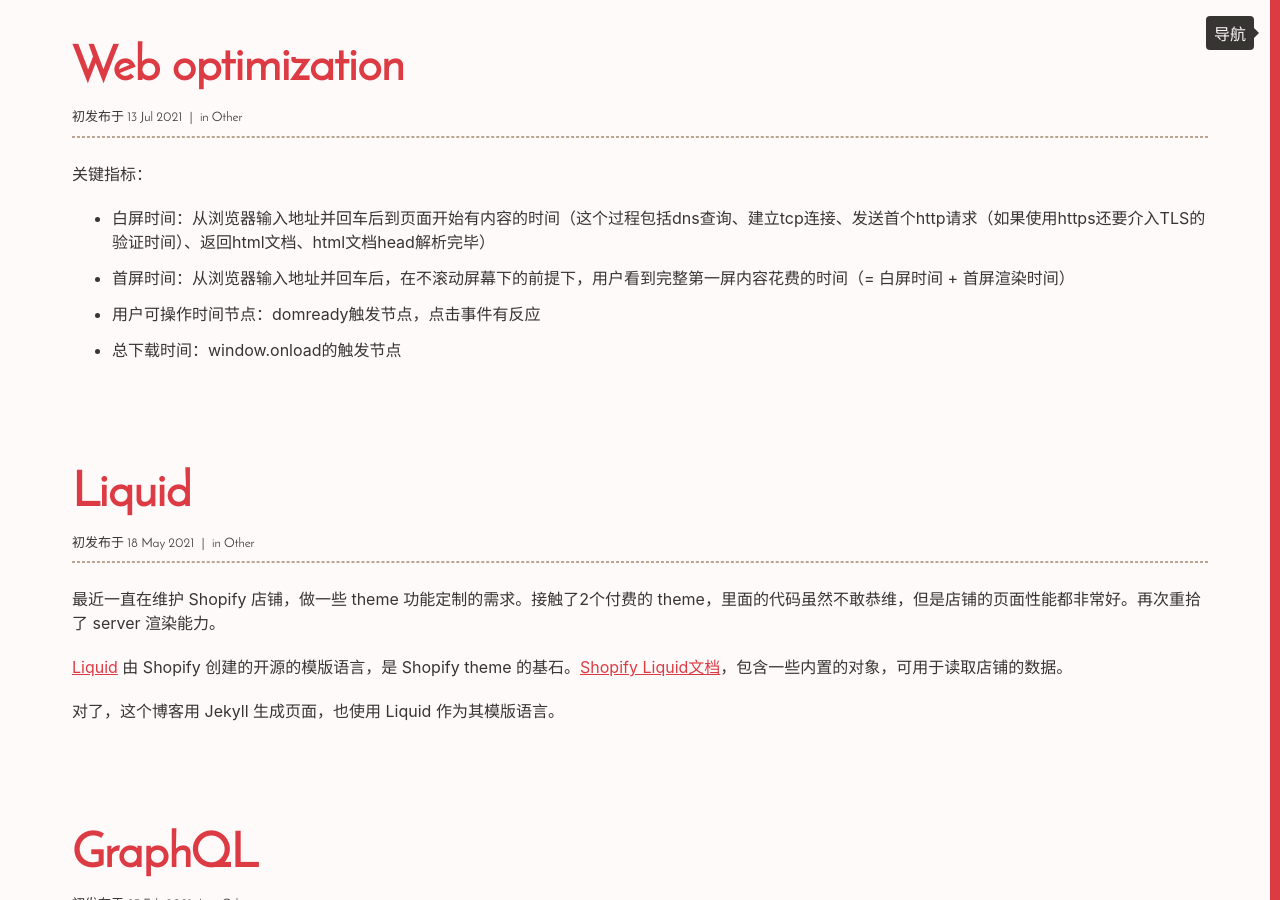
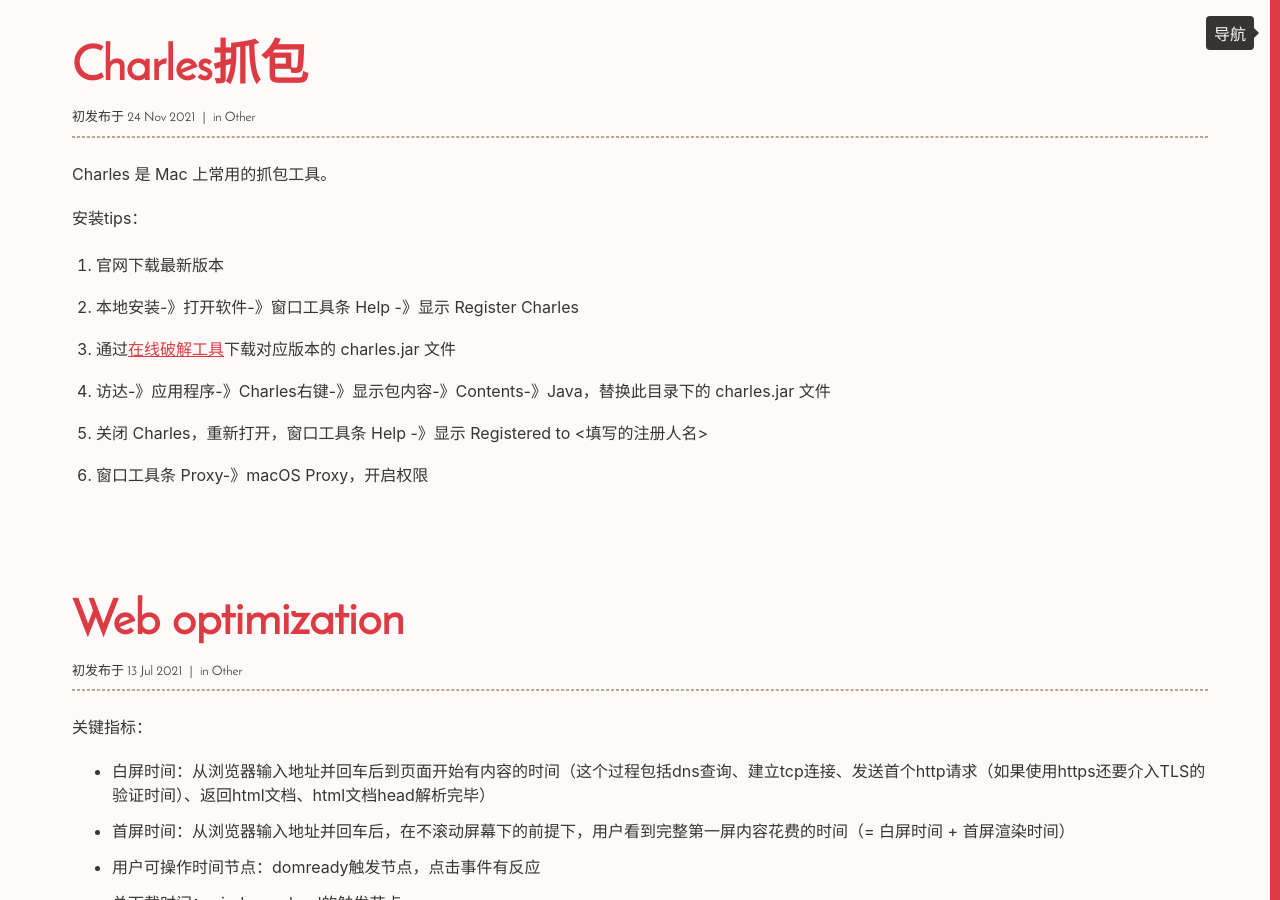
Before and after one commit to Vivi-wu/dive-into-web, a Jekyll site: the page built from Other/index.html, in a window 1280 px wide and 900 px high. Built offline with Jekyll 4.4.1, drawn with Linux system fonts in a browser that asks for light colours; some of the changed lines change nothing that is shown.

Commit message:
add blog for charles

````diff
--- a/_posts/2017-04-14-Fiddler-auto-responder.markdown
+++ b/_posts/2017-04-14-Fiddler-auto-responder.markdown
@@ -68,57 +68,3 @@
 4. 使用完毕，记得关闭手机端的 HTTP 代理，以免 iPhone 上不了网。
 
 https://blog.csdn.net/weixin_39465984/article/details/77186122
-
-## Charles
-
-Mac 上常用的抓包工具。
-
-安装tips：
-
-1. 官网下载最新版本
-2. 本地安装-》打开软件-》窗口工具条 Help -》显示 Register Charles
-3. 通过[在线破解工具](https://zzzmode.com/mytools/charles/)下载对应版本的 charles.jar 文件
-4. 访达-》应用程序-》Charles右键-》显示包内容-》Contents-》Java，替换此目录下的 charles.jar 文件
-5. 关闭 Charles，重新打开，窗口工具条 Help -》显示 Registered to <填写的注册人名>
-6. 窗口工具条 Proxy-》macOS Proxy，开启权限
-
-注意要严格按上面的顺序执行操作。（2021.5.25，作者更新了，只需要输入在线生成的register码即可。）
-
-### 代理 Simulator 中的 https 请求
-
-开发RN项目像代理请求到本地mock文件，Tools-》Map Local-》Enable Map Local-》Add，添加 Location（稍微有点烦，一般填写协议、host、path即可）。
-
-配置完发现http请求可以正常代理，https 的请求就是不行。有人提示移动端测试时针对 https 请求，需要在手机端安装证书。谷歌找到一篇文章，跟着操作成功了。
-
-[How to Set Up Charles Proxy for an iOS Simulator](https://www.detroitlabs.com/blog/2018/05/01/how-to-set-up-charles-proxy-for-an-ios-simulator/)
-
-记录下：
-
-1. 【Charles】菜单栏：Help -》SSL Proxying -》Install Charles Root Certificate in iOS Simulators.
-2. 【Simulator】菜单栏：Device -》Restart
-3. 【Charles】菜单栏：Proxy -》macOS Proxy
-4. 【Charles】菜单栏：Proxy -》SSL Proxying Settings -》SSL Proxying 栏里勾选 Enable SSL Proxying -》Include 表格点 Add，在 Host 输入泛域名如 *.example.com
-5. 重启 Charles
-6. 确保 Charles 里点了 Start Recording，如果还是有问题，排查下 simulator 的证书是否最新
-
-### localhost 抓包
-
-Some systems are hard coded to not use proxies for localhost traffic.官方文档说一些系统硬编码默认对localhost不使用proxy
-
-因此 localhost 下的请求不会出现在 Charles 里，macOS上的解决方法如下：
-
-```shell
-sudo vi /etc/hosts
-```
-在 hosts 文件加上: 127.0.0.1 localhost.charlesproxy.com
-
-本地项目浏览地址 localhost:3000 改成 localhost.charlesproxy.com:3000 即可
-
-### 抓取 https 请求
-
-Charles 抓取 https 请求时默认显示 unknown。解决：
-
-1. 【Charles】菜单栏：Help -》SSL Proxying-》Install Charles Root Certificate
-2. 双击“Charles Proxy CA...” -》信任 -》使用此证书时：始终信任
-3. 【Charles】菜单栏：Proxy -》macOS Proxy（确保勾选），Proxy Settings弹窗里采用默认设置
-4. 【Charles】菜单栏：Proxy -》SSL Proxying Settings -》SSL Proxying 栏里勾选 Enable SSL Proxying -》Include 表格点 Add -》*.*（添加所有域名）-》点 OK
--- a/_posts/2021-07-13-web-optimization.markdown
+++ b/_posts/2021-07-13-web-optimization.markdown
@@ -129,3 +129,15 @@
 - 压缩 text 文件，在 server 构建流程里压缩文件，考虑使用 Brotli 替代 gzip（它提供更好的压缩 ratios）
 - 基于网络连接 deliver 不同的资源
 - 使用 service worker 缓存资源，借助 Workbox 可以简化预缓存资源的更新 process
+
+## 使用 Lighthouse 跑分
+
+在线 PageSpeed Insights：https://pagespeed.web.dev/ 或 https://web.dev/measure/。目前使用的是 Lighthouse v9.0.0
+本地 Chrome DevTools、浏览器插件 或 Lighthouse Node CLI。
+
+由于 lighthouse 文档中描述的相同的潜在方差因素，从不同环境（PSI和local、办公室机器和家用机器等）运行的 lighthouse 结果可能永远不会对齐。建议尝试在一致的环境中进行基准测试。https://github.com/GoogleChrome/lighthouse/issues/10657
+
+```shell
+npm install -g lighthouse
+lighthouse https://www.example.com --view
+```
--- /dev/null
+++ b/_posts/2021-11-24-Charles-proxy.markdown
@@ -0,0 +1,68 @@
+---
+title:  "Charles抓包"
+category: Other
+---
+Charles 是 Mac 上常用的抓包工具。
+
+安装tips：
+
+1. 官网下载最新版本
+2. 本地安装-》打开软件-》窗口工具条 Help -》显示 Register Charles
+3. 通过[在线破解工具](https://zzzmode.com/mytools/charles/)下载对应版本的 charles.jar 文件
+4. 访达-》应用程序-》Charles右键-》显示包内容-》Contents-》Java，替换此目录下的 charles.jar 文件
+5. 关闭 Charles，重新打开，窗口工具条 Help -》显示 Registered to <填写的注册人名>
+6. 窗口工具条 Proxy-》macOS Proxy，开启权限
+
+<!--more-->
+
+注意要严格按上面的顺序执行操作。（2021.5.25，作者更新了，只需要输入在线生成的register码即可。）
+
+### 代理 Simulator 中的 https 请求
+
+开发RN项目像代理请求到本地mock文件，Tools-》Map Local-》Enable Map Local-》Add，添加 Location（稍微有点烦，一般填写协议、host、path即可）。
+
+配置完发现http请求可以正常代理，https 的请求就是不行。有人提示移动端测试时针对 https 请求，需要在手机端安装证书。谷歌找到一篇文章，跟着操作成功了。
+
+[How to Set Up Charles Proxy for an iOS Simulator](https://www.detroitlabs.com/blog/2018/05/01/how-to-set-up-charles-proxy-for-an-ios-simulator/)
+
+记录下：
+
+1. 【Charles】菜单栏：Help -》SSL Proxying -》Install Charles Root Certificate in iOS Simulators.
+2. 【Simulator】菜单栏：Device -》Restart
+3. 【Charles】菜单栏：Proxy -》macOS Proxy
+4. 【Charles】菜单栏：Proxy -》SSL Proxying Settings -》SSL Proxying 栏里勾选 Enable SSL Proxying -》Include 表格点 Add，在 Host 输入泛域名如 *.example.com
+5. 重启 Charles
+6. 确保 Charles 里点了 Start Recording，如果还是有问题，排查下 simulator 的证书是否最新
+
+### localhost 抓包
+
+Some systems are hard coded to not use proxies for localhost traffic.官方文档说一些系统硬编码默认对localhost不使用proxy
+
+因此 localhost 下的请求不会出现在 Charles 里，macOS上的解决方法如下：
+
+```shell
+sudo vi /etc/hosts
+```
+在 hosts 文件加上: 127.0.0.1 localhost.charlesproxy.com
+
+本地项目浏览地址 localhost:3000 改成 localhost.charlesproxy.com:3000 即可
+
+### 抓取 https 请求
+
+Charles 抓取 https 请求时默认显示 unknown。解决：
+
+1. 【Charles】菜单栏：Help -》SSL Proxying-》Install Charles Root Certificate
+2. 双击“Charles Proxy CA...” -》信任 -》使用此证书时：始终信任
+3. 【Charles】菜单栏：Proxy -》macOS Proxy（确保勾选），Proxy Settings弹窗里采用默认设置
+4. 【Charles】菜单栏：Proxy -》SSL Proxying Settings -》SSL Proxying 栏里勾选 Enable SSL Proxying -》Include 表格点 Add -》*.*（添加所有域名）-》点 OK
+
+### iOS app https 抓包
+
+1. 【Charles】菜单栏：Help -》Local IP Address
+2. 【iPhone】设置-》无线局域网-》选择与电脑相同的 wifi，点问号图标-》拉到下方，点击“配置代理”-》手动-》输入 ip，端口写 8888
+3. 【Charles】菜单栏：Help -》SSL Proxying-》Install Charles Root Certificate on a Mobile Device or Remote Browser
+4. Charles 弹出框里点 ok
+5. 【iPhone】浏览器地址栏输入 chls.pro/ssl -》完成证书下载
+6. 【iPhone】通用-》VPN与设备管理-》点击刚下载的配置描述文件-》安装-》回到“关于本机”-》证书信任设置-》在“针对根证书启用完全信任”里，开启信任
+
+完成上述操作，无需重启Charles，已经可以抓取https请求了。
````
